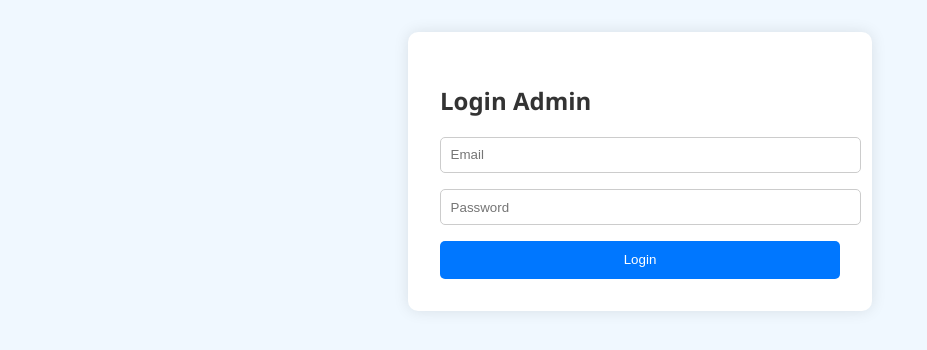
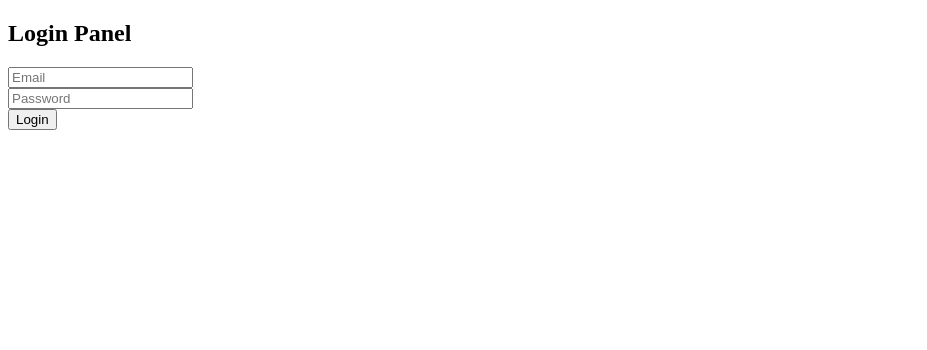
Before and after one commit to AdminOshibase48/panelosb, a plain HTML site: page login.html in a window 1280 px wide. Shown: the whole page, without its empty margins (0-927 px from the left). Drawn offline with nearby package versions, Linux system fonts and the light colour scheme.

Commit message:
Update login.html

```diff
--- a/login.html
+++ b/login.html
@@ -1,31 +1,30 @@
 <!DOCTYPE html>
 <html>
 <head>
-  <title>Login Admin</title>
+  <title>Login</title>
+  <!-- LOAD SUPABASE SDK DULU -->
   <script src="https://cdn.jsdelivr.net/npm/@supabase/supabase-js"></script>
-  <link rel="stylesheet" href="assets/css/style.css" />
+  <!-- LALU BARU supabase.js -->
+  <script src="supabase.js"></script>
 </head>
 <body>
-  <div class="login-container">
-    <h2>Login Admin</h2>
-    <input type="email" id="email" placeholder="Email" />
-    <input type="password" id="password" placeholder="Password" />
-    <button onclick="login()">Login</button>
-  </div>
+  <h2>Login Panel</h2>
+  <input type="email" id="email" placeholder="Email"><br>
+  <input type="password" id="password" placeholder="Password"><br>
+  <button onclick="login()">Login</button>
 
-  <script src="supabase.js"></script>
   <script>
     async function login() {
-      const email = document.getElementById('email').value;
-      const password = document.getElementById('password').value;
+      const email = document.getElementById("email").value;
+      const password = document.getElementById("password").value;
 
-      const { data, error } = await supabase.auth.signInWithPassword({
+      const { data, error } = await supabaseClient.auth.signInWithPassword({
         email,
         password
       });
 
       if (error) {
-        alert('Login gagal: ' + error.message);
+        alert("Login Gagal: " + error.message);
       } else {
         window.location.href = "dashboard.html";
       }
```
